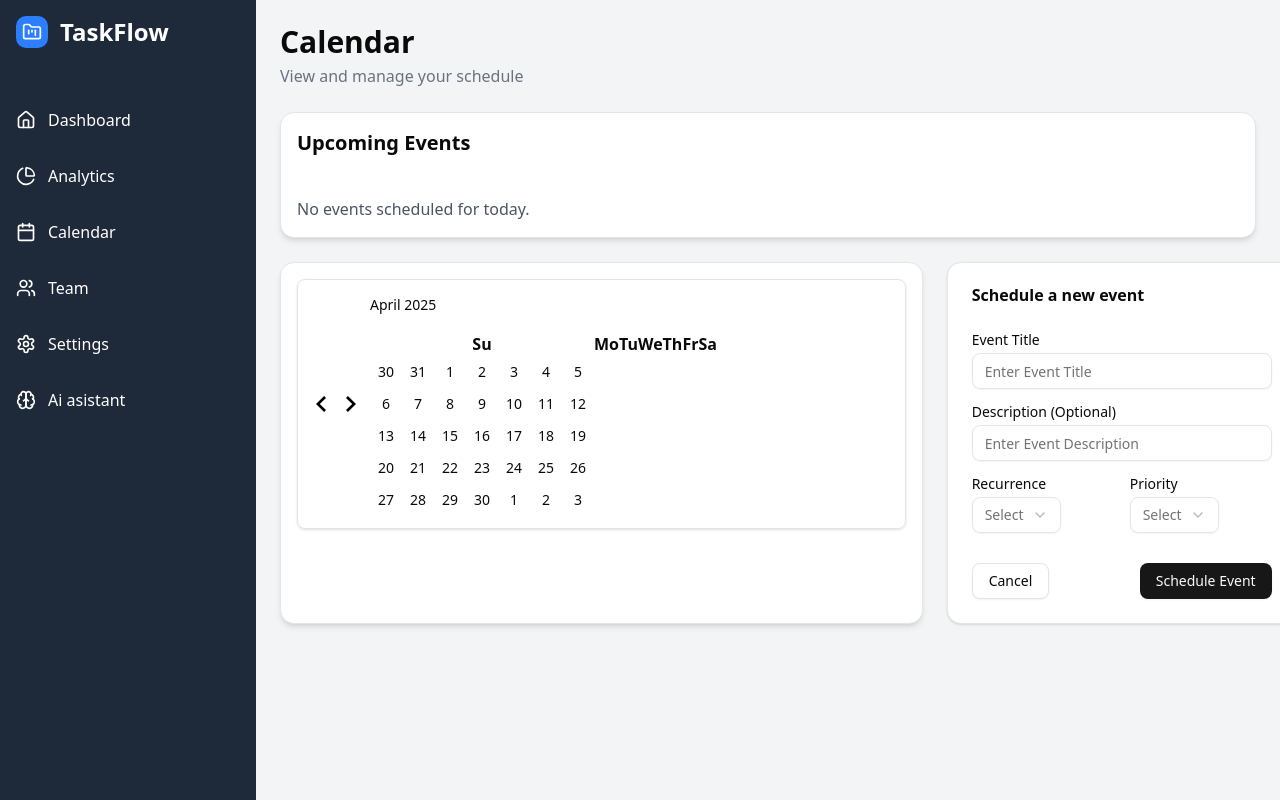
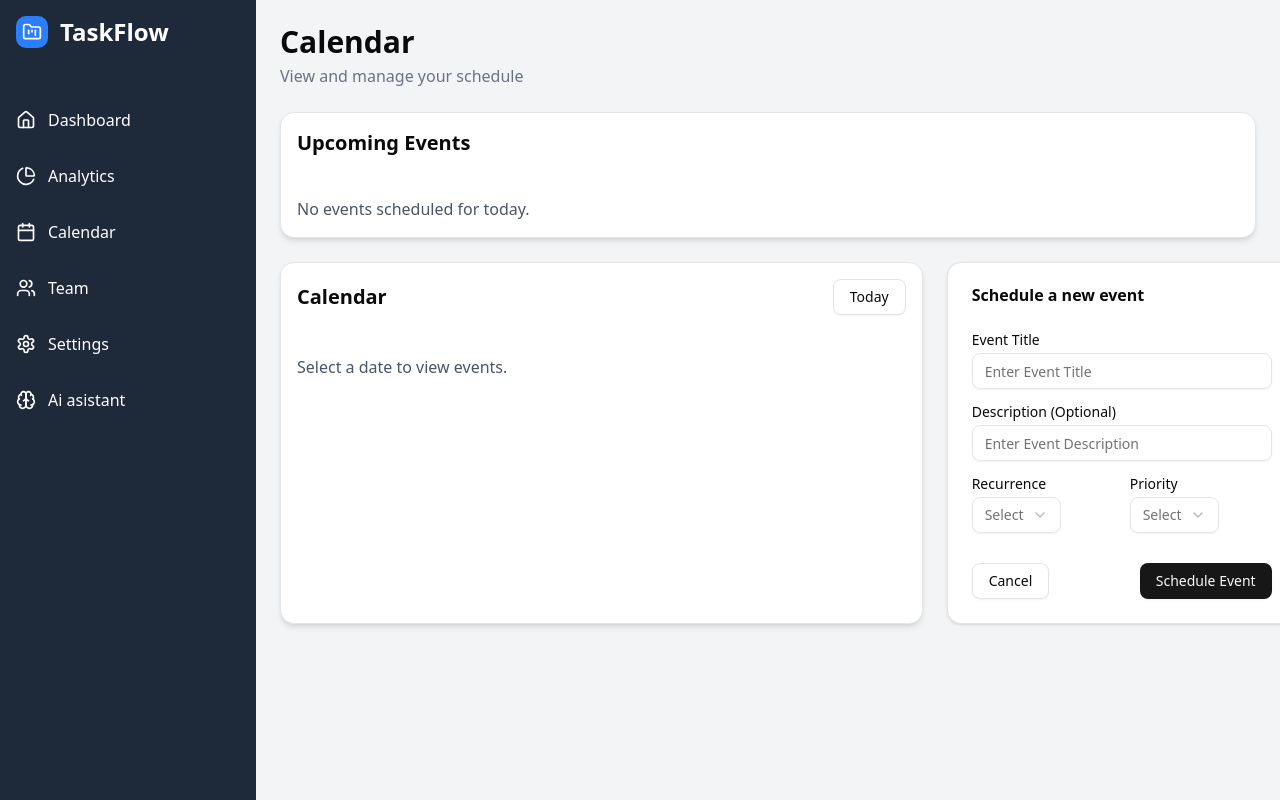
Before and after one commit to Sradhasisjethy/Task-manager, a Next.js app: page /Calendar in a window 1280 px wide. Built offline with nearby package versions, Linux system fonts and the light colour scheme.

Commit message:
change in calender

```diff
--- a/src/app/Calendar/page.tsx
+++ b/src/app/Calendar/page.tsx
@@ -1,7 +1,7 @@
 "use client";
 import React from 'react'
 import DashboardLayout from "@/components/layout/DashboardLayout";
-import { Calendar } from "@/components/ui/calendar"
+// import { Calendar } from "@/components/ui/calendar"
 import { Button } from "@/components/ui/button"
 import {
   Card,
@@ -35,12 +35,18 @@ const page = () => {
             </Card>
             <div className='grid grid-cols-1 lg:grid-cols-3 gap-6' >
                 <Card className="lg:col-span-2 bg-white p-4 shadow-md">
-                    <Calendar
+                    <div className="flex items-center justify-between mb-4">
+                        <h2 className="text-xl font-semibold">Calendar</h2>
+                        <Button variant="outline">Today</Button>
+                    </div>
+                    <p className="text-gray-600 mb-4">Select a date to view events.</p>
+
+                    {/* <Calendar
                         mode="single"
                         selected={date}
                         onSelect={setDate}
                         className="rounded-md border shadow"
-                    />
+                    /> */}
                 </Card>
                 <Card className="w-[350px]">
                     <CardHeader>
--- a/src/components/ui/calendar.tsx
+++ b/src/components/ui/calendar.tsx
@@ -1,75 +1,75 @@
-"use client"
+// "use client"
 
-import * as React from "react"
-import { ChevronLeft, ChevronRight } from "lucide-react"
-import { DayPicker } from "react-day-picker"
+// import * as React from "react"
+// import { ChevronLeft, ChevronRight } from "lucide-react"
+// import { DayPicker } from "react-day-picker"
 
-import { cn } from "@/lib/utils"
-import { buttonVariants } from "@/components/ui/button"
+// import { cn } from "@/lib/utils"
+// import { buttonVariants } from "@/components/ui/button"
 
-function Calendar({
-  className,
-  classNames,
-  showOutsideDays = true,
-  ...props
-}: React.ComponentProps<typeof DayPicker>) {
-  return (
-    <DayPicker
-      showOutsideDays={showOutsideDays}
-      className={cn("p-3", className)}
-      classNames={{
-        months: "flex flex-col sm:flex-row gap-2",
-        month: "flex flex-col gap-4",
-        caption: "flex justify-center pt-1 relative items-center w-full",
-        caption_label: "text-sm font-medium",
-        nav: "flex items-center gap-1",
-        nav_button: cn(
-          buttonVariants({ variant: "outline" }),
-          "size-7 bg-transparent p-0 opacity-50 hover:opacity-100"
-        ),
-        nav_button_previous: "absolute left-1",
-        nav_button_next: "absolute right-1",
-        table: "w-full border-collapse space-x-1",
-        head_row: "flex",
-        head_cell:
-          "text-muted-foreground rounded-md w-8 font-normal text-[0.8rem]",
-        row: "flex w-full mt-2",
-        cell: cn(
-          "relative p-0 text-center text-sm focus-within:relative focus-within:z-20 [&:has([aria-selected])]:bg-accent [&:has([aria-selected].day-range-end)]:rounded-r-md",
-          props.mode === "range"
-            ? "[&:has(>.day-range-end)]:rounded-r-md [&:has(>.day-range-start)]:rounded-l-md first:[&:has([aria-selected])]:rounded-l-md last:[&:has([aria-selected])]:rounded-r-md"
-            : "[&:has([aria-selected])]:rounded-md"
-        ),
-        day: cn(
-          buttonVariants({ variant: "ghost" }),
-          "size-8 p-0 font-normal aria-selected:opacity-100"
-        ),
-        day_range_start:
-          "day-range-start aria-selected:bg-primary aria-selected:text-primary-foreground",
-        day_range_end:
-          "day-range-end aria-selected:bg-primary aria-selected:text-primary-foreground",
-        day_selected:
-          "bg-primary text-primary-foreground hover:bg-primary hover:text-primary-foreground focus:bg-primary focus:text-primary-foreground",
-        day_today: "bg-accent text-accent-foreground",
-        day_outside:
-          "day-outside text-muted-foreground aria-selected:text-muted-foreground",
-        day_disabled: "text-muted-foreground opacity-50",
-        day_range_middle:
-          "aria-selected:bg-accent aria-selected:text-accent-foreground",
-        day_hidden: "invisible",
-        ...classNames,
-      }}
-      components={{
-        IconLeft: ({ className, ...props }) => (
-          <ChevronLeft className={cn("size-4", className)} {...props} />
-        ),
-        IconRight: ({ className, ...props }) => (
-          <ChevronRight className={cn("size-4", className)} {...props} />
-        ),
-      }}
-      {...props}
-    />
-  )
-}
+// function Calendar({
+//   className,
+//   classNames,
+//   showOutsideDays = true,
+//   ...props
+// }: React.ComponentProps<typeof DayPicker>) {
+//   return (
+//     <DayPicker
+//       showOutsideDays={showOutsideDays}
+//       className={cn("p-3", className)}
+//       classNames={{
+//         months: "flex flex-col sm:flex-row gap-2",
+//         month: "flex flex-col gap-4",
+//         caption: "flex justify-center pt-1 relative items-center w-full",
+//         caption_label: "text-sm font-medium",
+//         nav: "flex items-center gap-1",
+//         nav_button: cn(
+//           buttonVariants({ variant: "outline" }),
+//           "size-7 bg-transparent p-0 opacity-50 hover:opacity-100"
+//         ),
+//         nav_button_previous: "absolute left-1",
+//         nav_button_next: "absolute right-1",
+//         table: "w-full border-collapse space-x-1",
+//         head_row: "flex",
+//         head_cell:
+//           "text-muted-foreground rounded-md w-8 font-normal text-[0.8rem]",
+//         row: "flex w-full mt-2",
+//         cell: cn(
+//           "relative p-0 text-center text-sm focus-within:relative focus-within:z-20 [&:has([aria-selected])]:bg-accent [&:has([aria-selected].day-range-end)]:rounded-r-md",
+//           props.mode === "range"
+//             ? "[&:has(>.day-range-end)]:rounded-r-md [&:has(>.day-range-start)]:rounded-l-md first:[&:has([aria-selected])]:rounded-l-md last:[&:has([aria-selected])]:rounded-r-md"
+//             : "[&:has([aria-selected])]:rounded-md"
+//         ),
+//         day: cn(
+//           buttonVariants({ variant: "ghost" }),
+//           "size-8 p-0 font-normal aria-selected:opacity-100"
+//         ),
+//         day_range_start:
+//           "day-range-start aria-selected:bg-primary aria-selected:text-primary-foreground",
+//         day_range_end:
+//           "day-range-end aria-selected:bg-primary aria-selected:text-primary-foreground",
+//         day_selected:
+//           "bg-primary text-primary-foreground hover:bg-primary hover:text-primary-foreground focus:bg-primary focus:text-primary-foreground",
+//         day_today: "bg-accent text-accent-foreground",
+//         day_outside:
+//           "day-outside text-muted-foreground aria-selected:text-muted-foreground",
+//         day_disabled: "text-muted-foreground opacity-50",
+//         day_range_middle:
+//           "aria-selected:bg-accent aria-selected:text-accent-foreground",
+//         day_hidden: "invisible",
+//         ...classNames,
+//       }}
+//       components={{
+//         IconLeft: ({ className, ...props }) => (
+//           <ChevronLeft className={cn("size-4", className)} {...props} />
+//         ),
+//         IconRight: ({ className, ...props }) => (
+//           <ChevronRight className={cn("size-4", className)} {...props} />
+//         ),
+//       }}
+//       {...props}
+//     />
+//   )
+// }
 
-export { Calendar }
+// export { Calendar }
```
